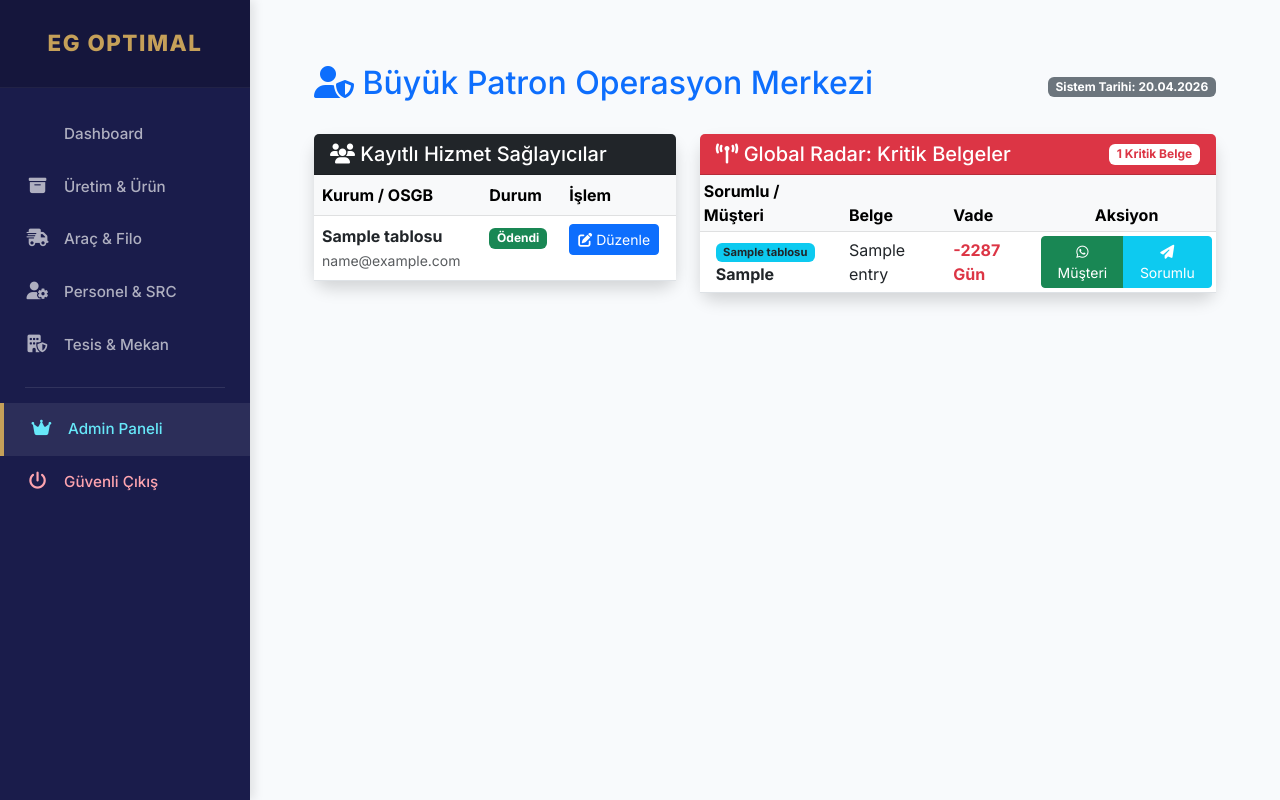
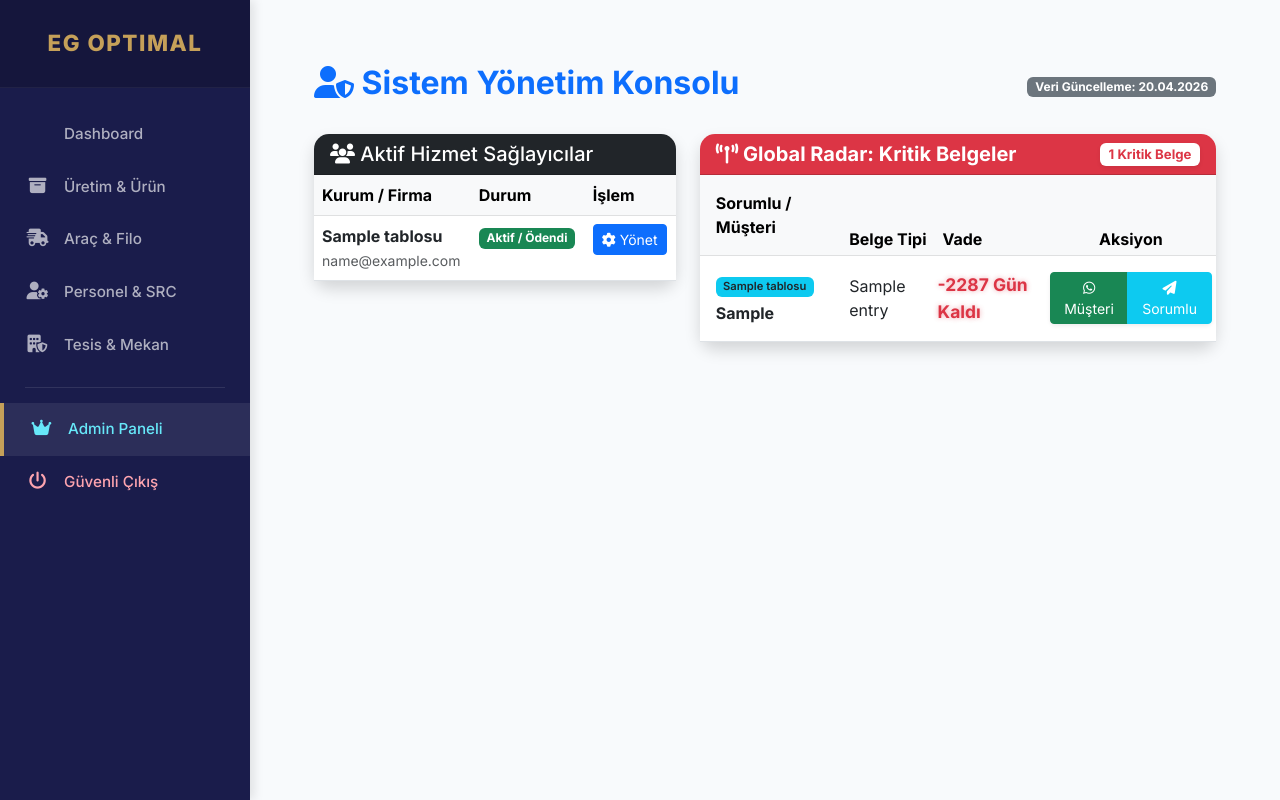
Before and after one commit to eguldr/sertifika-takip, a Flask app: page /admin_panel in a window 1280 px wide. Run offline with Flask 3, Linux system fonts and the light colour scheme; a user stored in the database is signed in; tables that the repository leaves empty hold one stand-in row (values such as "Sample post").

Commit message:
Update admin.html

```diff
--- a/templates/admin.html
+++ b/templates/admin.html
@@ -2,22 +2,22 @@
 {% block content %}
 <div class="container-fluid mt-4">
     <div class="d-flex justify-content-between align-items-center mb-4">
-        <h2 class="text-primary"><i class="fas fa-user-shield"></i> Büyük Patron Operasyon Merkezi</h2>
-        <span class="badge bg-secondary">Sistem Tarihi: {{ bugun.strftime('%d.%m.%Y') }}</span>
+        <h2 class="text-primary fw-bold"><i class="fas fa-user-shield"></i> Sistem Yönetim Konsolu</h2>
+        <span class="badge bg-secondary">Veri Güncelleme: {{ bugun.strftime('%d.%m.%Y') }}</span>
     </div>
 
     <div class="row">
         <div class="col-md-5">
-            <div class="card shadow mb-4">
-                <div class="card-header bg-dark text-white">
-                    <h5 class="m-0"><i class="fas fa-users"></i> Kayıtlı Hizmet Sağlayıcılar</h5>
+            <div class="card shadow border-0 mb-4" style="border-radius: 15px;">
+                <div class="card-header bg-dark text-white" style="border-radius: 15px 15px 0 0;">
+                    <h5 class="m-0"><i class="fas fa-users"></i> Aktif Hizmet Sağlayıcılar</h5>
                 </div>
                 <div class="card-body p-0">
                     <div class="table-responsive">
                         <table class="table table-hover mb-0">
                             <thead class="table-light">
                                 <tr>
-                                    <th>Kurum / OSGB</th>
+                                    <th>Kurum / Firma</th>
                                     <th>Durum</th>
                                     <th>İşlem</th>
                                 </tr>
@@ -26,54 +26,66 @@
                                 {% for u in users %}
                                 <tr>
                                     <td>
-                                        <strong>{{ u.company_name if u.company_name else 'İsimsiz Kurum (None)' }}</strong><br>
+                                        <strong>{{ u.company_name if u.company_name else 'İsimsiz Kurum' }}</strong><br>
                                         <small class="text-muted">{{ u.email }}</small>
                                     </td>
                                     <td>
                                         {% if u.payment_status == 'Odendi' %}
-                                            <span class="badge bg-success">Ödendi</span>
+                                            <span class="badge bg-success">Aktif / Ödendi</span>
                                         {% else %}
-                                            <span class="badge bg-danger">Bekliyor</span>
+                                            <span class="badge bg-danger">Bekliyor / Kısıtlı</span>
                                         {% endif %}
                                     </td>
                                     <td>
                                         <button class="btn btn-sm btn-primary" data-bs-toggle="modal" data-bs-target="#editUser{{ u.id }}">
-                                            <i class="fas fa-edit"></i> Düzenle
+                                            <i class="fas fa-cog"></i> Yönet
                                         </button>
                                     </td>
                                 </tr>
 
                                 <div class="modal fade" id="editUser{{ u.id }}" tabindex="-1">
-                                    <div class="modal-dialog">
-                                        <form action="{{ url_for('update_payment', uid=u.id) }}" method="POST" class="modal-content text-dark">
-                                            <div class="modal-header bg-primary text-white">
-                                                <h5 class="modal-title">Kurum Yönetimi: {{ u.email }}</h5>
-                                                <button type="button" class="btn-close" data-bs-dismiss="modal"></button>
+                                    <div class="modal-dialog modal-dialog-centered">
+                                        <div class="modal-content text-dark shadow-lg border-0" style="border-radius: 15px;">
+                                            <form action="{{ url_for('update_payment', uid=u.id) }}" method="POST">
+                                                <div class="modal-header bg-primary text-white" style="border-radius: 15px 15px 0 0;">
+                                                    <h5 class="modal-title"><i class="fas fa-edit"></i> Hesap Yönetimi: {{ u.email }}</h5>
+                                                    <button type="button" class="btn-close btn-close-white" data-bs-dismiss="modal"></button>
                                                 </div>
-                                            <div class="modal-body">
+                                                <div class="modal-body p-4">
                                                     <div class="mb-3">
-                                                    <label class="form-label fw-bold">Kurum / OSGB Adı</label>
+                                                        <label class="form-label fw-bold">Kurum / Firma Adı</label>
                                                         <input type="text" name="company_name" class="form-control border-primary"
                                                                value="{{ u.company_name if u.company_name else '' }}"
                                                                placeholder="Örn: ADEA Danışmanlık">
-                                                    <small class="text-muted">Buraya yazacağınız isim WhatsApp mesajlarında görünecektir.</small>
                                                     </div>
                                                     <div class="mb-3">
-                                                    <label class="form-label fw-bold">Ödeme Durumu</label>
+                                                        <label class="form-label fw-bold">Üyelik Statüsü</label>
                                                         <select name="status" class="form-select border-primary">
-                                                        <option value="Bekliyor" {% if u.payment_status == 'Bekliyor' %}selected{% endif %}>Ödeme Bekliyor / Askıda</option>
-                                                        <option value="Odendi" {% if u.payment_status == 'Odendi' %}selected{% endif %}>Ödendi / Aktif</option>
+                                                            <option value="Bekliyor" {% if u.payment_status == 'Bekliyor' %}selected{% endif %}>Ödeme Bekliyor / Askıya Al</option>
+                                                            <option value="Odendi" {% if u.payment_status == 'Odendi' %}selected{% endif %}>Ödendi / Erişimi Aç</option>
                                                         </select>
                                                     </div>
                                                     <div class="mb-3">
-                                                    <label class="form-label fw-bold">Patron Notları (Özel)</label>
-                                                    <textarea name="notes" class="form-control" rows="3">{{ u.admin_notes }}</textarea>
+                                                        <label class="form-label fw-bold">Sistem Notları (Özel)</label>
+                                                        <textarea name="notes" class="form-control" rows="3" placeholder="Ödeme tarihi veya özel hatırlatmalar...">{{ u.admin_notes }}</textarea>
+                                                    </div>
+
+                                                    <button type="submit" class="btn btn-success w-100 fw-bold py-2 shadow-sm">
+                                                        <i class="fas fa-check-circle"></i> Değişiklikleri Kaydet
+                                                    </button>
+
+                                                    <hr class="my-4">
+                                                    <div class="text-center">
+                                                        <p class="small text-muted mb-2">Firmayı sistemden tamamen çıkarmak için:</p>
+                                                        <button type="button" class="btn btn-sm btn-outline-danger"
+                                                                onclick="if(confirm('DİKKAT! {{ u.company_name }} kurumunu ve tüm verilerini sistemden kalıcı olarak silmek istediğinize emin misiniz?')) { document.getElementById('delete-form-{{ u.id }}').submit(); }">
+                                                            <i class="fas fa-user-times"></i> Kurumu ve Verileri Tamamen Sil
+                                                        </button>
                                                     </div>
                                                 </div>
-                                            <div class="modal-footer">
-                                                <button type="submit" class="btn btn-success w-100">Bilgileri Güncelle</button>
+                                            </form>
+                                            <form id="delete-form-{{ u.id }}" action="{{ url_for('delete_user', uid=u.id) }}" method="POST" style="display: none;"></form>
                                         </div>
-                                        </form>
                                     </div>
                                 </div>
                                 {% endfor %}
@@ -85,18 +97,18 @@
         </div>
 
         <div class="col-md-7">
-            <div class="card shadow">
-                <div class="card-header bg-danger text-white d-flex justify-content-between align-items-center">
-                    <h5 class="m-0"><i class="fas fa-broadcast-tower"></i> Global Radar: Kritik Belgeler</h5>
-                    <span class="badge bg-white text-danger fw-bold">{{ entries|length }} Kritik Belge</span>
+            <div class="card shadow border-0" style="border-radius: 15px;">
+                <div class="card-header bg-danger text-white d-flex justify-content-between align-items-center" style="border-radius: 15px 15px 0 0;">
+                    <h5 class="m-0 fw-bold"><i class="fas fa-broadcast-tower"></i> Global Radar: Kritik Belgeler</h5>
+                    <span class="badge bg-white text-danger fw-bold shadow-sm">{{ entries|length }} Kritik Belge</span>
                 </div>
                 <div class="card-body p-0">
                     <div class="table-responsive">
                         <table class="table table-sm align-middle mb-0">
                             <thead class="table-light">
                                 <tr>
-                                    <th>Sorumlu / Müşteri</th>
-                                    <th>Belge</th>
+                                    <th class="ps-3 py-3">Sorumlu / Müşteri</th>
+                                    <th>Belge Tipi</th>
                                     <th>Vade</th>
                                     <th class="text-center">Aksiyon</th>
                                 </tr>
@@ -104,26 +116,26 @@
                             <tbody>
                                 {% for e in entries %}
                                 <tr>
-                                    <td class="ps-3">
-                                        <span class="badge bg-info text-dark" style="font-size: 0.7rem;">
+                                    <td class="ps-3 py-3">
+                                        <span class="badge bg-info text-dark mb-1" style="font-size: 0.7rem; font-weight: 600;">
                                             {{ user_objects[e.user_id].company_name if user_objects[e.user_id].company_name else 'Kurum Belirsiz' }}
                                         </span><br>
-                                        <strong>{{ e.firma_adi }}</strong>
+                                        <strong class="text-dark">{{ e.firma_adi }}</strong>
                                     </td>
                                     <td>{{ e.title }}</td>
                                     <td>
                                         {% set kalan = (e.expiry_date - bugun).days %}
                                         <span class="fw-bold {% if kalan <= 7 %}text-danger animate-pulse{% else %}text-warning{% endif %}">
-                                            {{ kalan }} Gün
+                                            {{ kalan }} Gün Kaldı
                                         </span>
                                     </td>
                                     <td class="text-center">
-                                        <div class="btn-group">
-                                            <a href="https://wa.me/{{ e.whatsapp_no }}?text=Sayın {{ e.firma_adi }} yetkilisi, {{ user_objects[e.user_id].company_name if user_objects[e.user_id].company_name else 'Sertifika Takip Merkezi' }} olarak hatırlatırız ki {{ e.title }} belgenizin süresi doluyor."
+                                        <div class="btn-group shadow-sm">
+                                            <a href="https://wa.me/{{ e.whatsapp_no }}?text=Sayın {{ e.firma_adi }} yetkilisi, {{ user_objects[e.user_id].company_name }} olarak hatırlatırız: {{ e.title }} belgeniz kritik seviyededir."
                                                target="_blank" class="btn btn-sm btn-success">
                                                 <i class="fab fa-whatsapp"></i> Müşteri
                                             </a>
-                                            <a href="https://wa.me/{{ e.danisman_no }}?text=Sayın İş Ortağımız ({{ user_objects[e.user_id].company_name }}), yönettiğiniz {{ e.firma_adi }} firmasının {{ e.title }} belgesi kritik seviyede."
+                                            <a href="https://wa.me/{{ e.danisman_no }}?text=Bilgi: {{ e.firma_adi }} firmasının {{ e.title }} belgesi {{ kalan }} gün sonra doluyor. Lütfen süreci takip edin."
                                                target="_blank" class="btn btn-sm btn-info text-white">
                                                 <i class="fas fa-paper-plane"></i> Sorumlu
                                             </a>
@@ -141,11 +153,19 @@
 </div>
 
 <style>
-    .animate-pulse { animation: pulse-red 2s infinite; }
+    /* Radar Animasyonu */
+    .animate-pulse {
+        animation: pulse-red 2s infinite;
+        display: inline-block;
+    }
     @keyframes pulse-red {
         0% { transform: scale(1); }
-        50% { transform: scale(1.05); color: #ff0000; }
+        50% { transform: scale(1.1); color: #dc3545; text-shadow: 0 0 5px rgba(220, 53, 69, 0.5); }
         100% { transform: scale(1); }
     }
+
+    /* Masaüstü ve Mobil Uyum Düzenlemeleri */
+    .table-responsive { max-height: 70vh; overflow-y: auto; }
+    .card-header { font-size: 1.1rem; }
 </style>
 {% endblock %}
```
Lines whose indentation alone changed are shown as unchanged.
